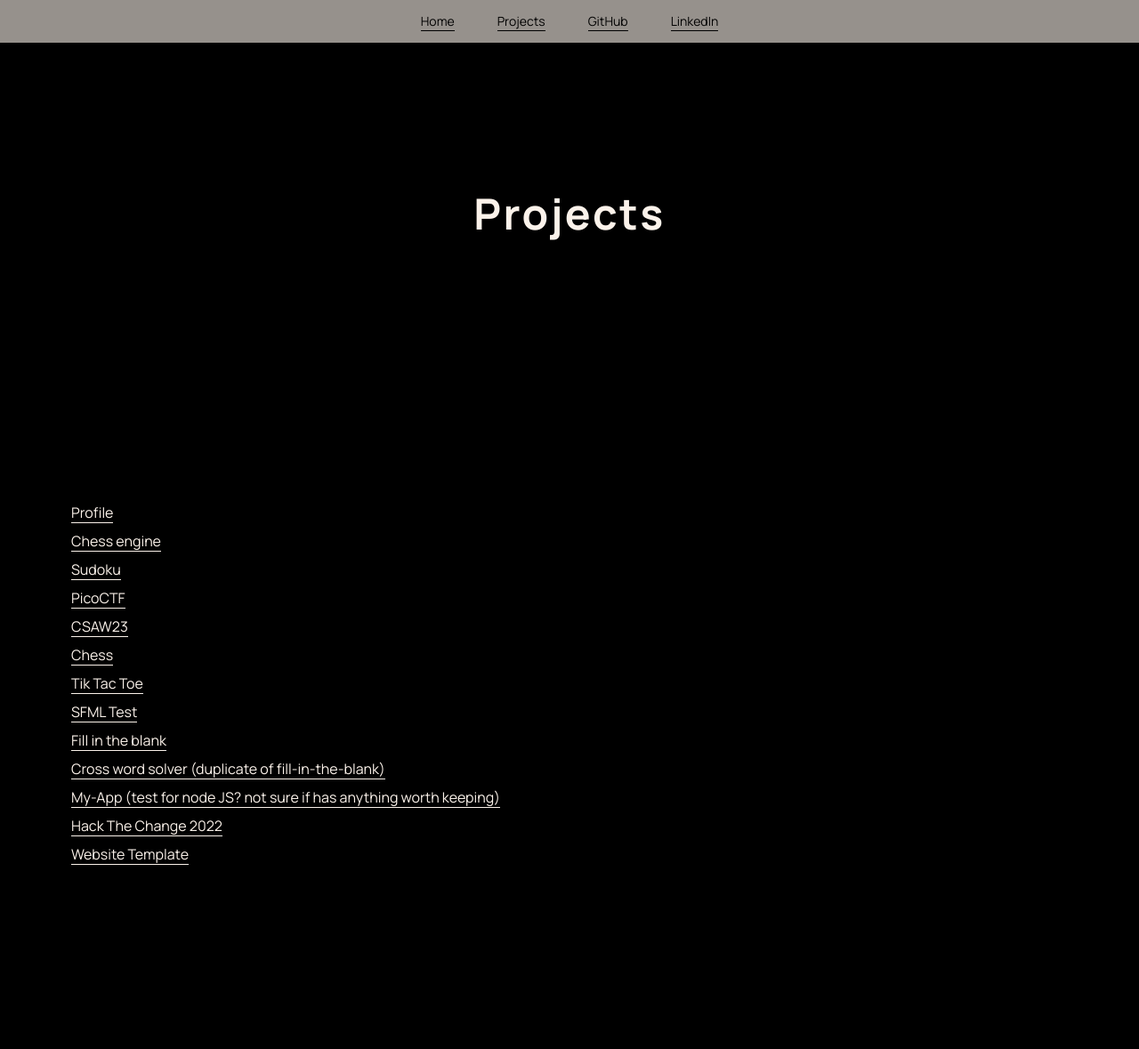
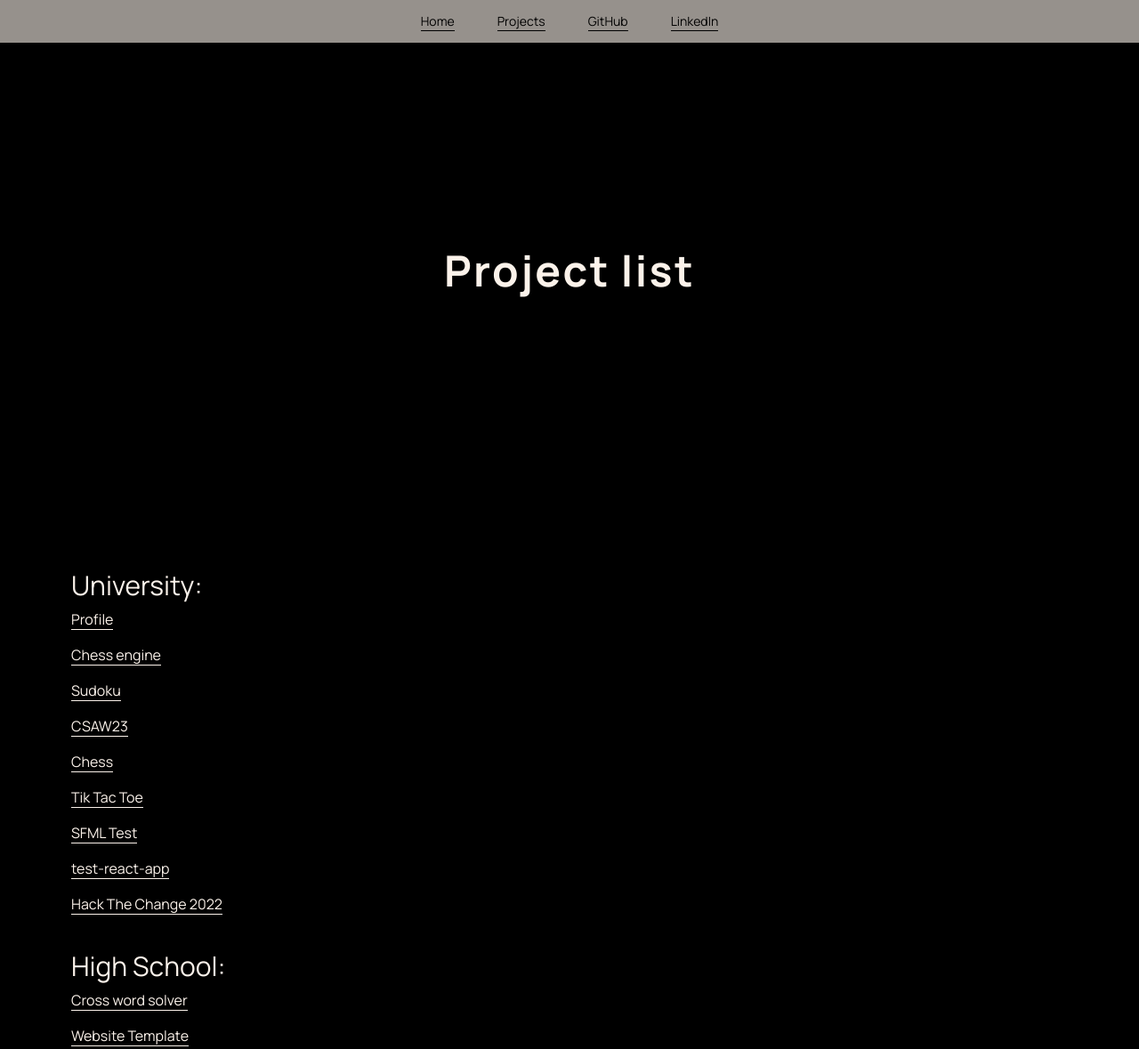
Before and after one commit to ArmanDris/profile, a website: page projects.html in a window 1280 px wide. Shown: the top 1179 px of the page at 89% size. Drawn offline with Linux system fonts and the light colour scheme.

Commit message:
Cleaned up projects section

```diff
--- a/projects.html
+++ b/projects.html
@@ -23,24 +23,27 @@
         <a href="https://www.linkedin.com/in/arman-drismir-b378011b9/" target="_blank" class="m-6">LinkedIn</a>
     </nav>
 
-    <header class="h-[60vh] flex justify-center items-center text-">
-        <h1 class="absolute text-5xl tracking-wider font-bold text-center w-[75vw]">Projects</h1>
+    <header id="welcome-container" class="relative flex h-[70vh] justify-center">
+        <canvas id="welcome_canvas" class="absolute top-0 left-0"></canvas>
+        <h1 class="absolute text-5xl tracking-wider font-bold text-center w-[75vw] top-[35vh] text-[#FBF2EA]">
+            Project list
+        </h1>
     </header>
 
-    <main class="p-20 leading-8 bg-black">
+    <main class="p-20 leading-10 bg-black">
+        <h3 class="text-3xl">University:</h3>
         <p><a href="https://github.com/ArmanDris/profile" target="_blank">Profile</a></p>
         <p><a href="https://github.com/ArmanDris/ChessEngines" target="_blank">Chess engine</a></p>
         <p><a href="https://github.com/ArmanDris/Sudoku" target="_blank">Sudoku</a></p>
-        <p><a href="https://github.com/ArmanDris/picoCTF" target="_blank">PicoCTF</a></p>
-        <p><a href="https://github.com/ArmanDris/picoCTF" target="_blank">CSAW23</a></p>
-        <p><a href="https://github.com/ArmanDris/picoCTF" target="_blank">Chess</a></p>
-        <p><a href="https://github.com/ArmanDris/picoCTF" target="_blank">Tik Tac Toe</a></p>
-        <p><a href="https://github.com/ArmanDris/picoCTF" target="_blank">SFML Test</a></p>
-        <p><a href="https://github.com/ArmanDris/picoCTF" target="_blank">Fill in the blank</a></p>
-        <p><a href="https://github.com/ArmanDris/picoCTF" target="_blank">Cross word solver (duplicate of fill-in-the-blank)</a></p>
-        <p><a href="https://github.com/ArmanDris/picoCTF" target="_blank">My-App (test for node JS? not sure if has anything worth keeping)</a></p>
-        <p><a href="https://github.com/ArmanDris/picoCTF" target="_blank">Hack The Change 2022</a></p>
-        <p><a href="https://github.com/ArmanDris/picoCTF" target="_blank">Website Template</a></p>
+        <p><a href="https://github.com/ArmanDris/CSAW23" target="_blank">CSAW23</a></p>
+        <p><a href="https://github.com/ArmanDris/Chess" target="_blank">Chess</a></p>
+        <p><a href="https://github.com/ArmanDris/ticTacToe" target="_blank">Tik Tac Toe</a></p>
+        <p><a href="https://github.com/ArmanDris/sfmlTest" target="_blank">SFML Test</a></p>
+        <p><a href="https://github.com/ArmanDris/test-react-app" target="_blank">test-react-app</a></p>
+        <p><a href="https://github.com/ArmanDris/HackTheChange2022" target="_blank">Hack The Change 2022</a></p>
+        <h3 class="text-3xl mt-8">High School:</h3>
+        <p><a href="CrossWord-Solver/index.html" target="_blank">Cross word solver</a></p>
+        <p><a href="Website-Template-Honey/index.html" target="_blank">Website Template</a></p>
 
     </main>
 
```
Also changed, not shown: index.html (+5 -4 lines), output.css.
